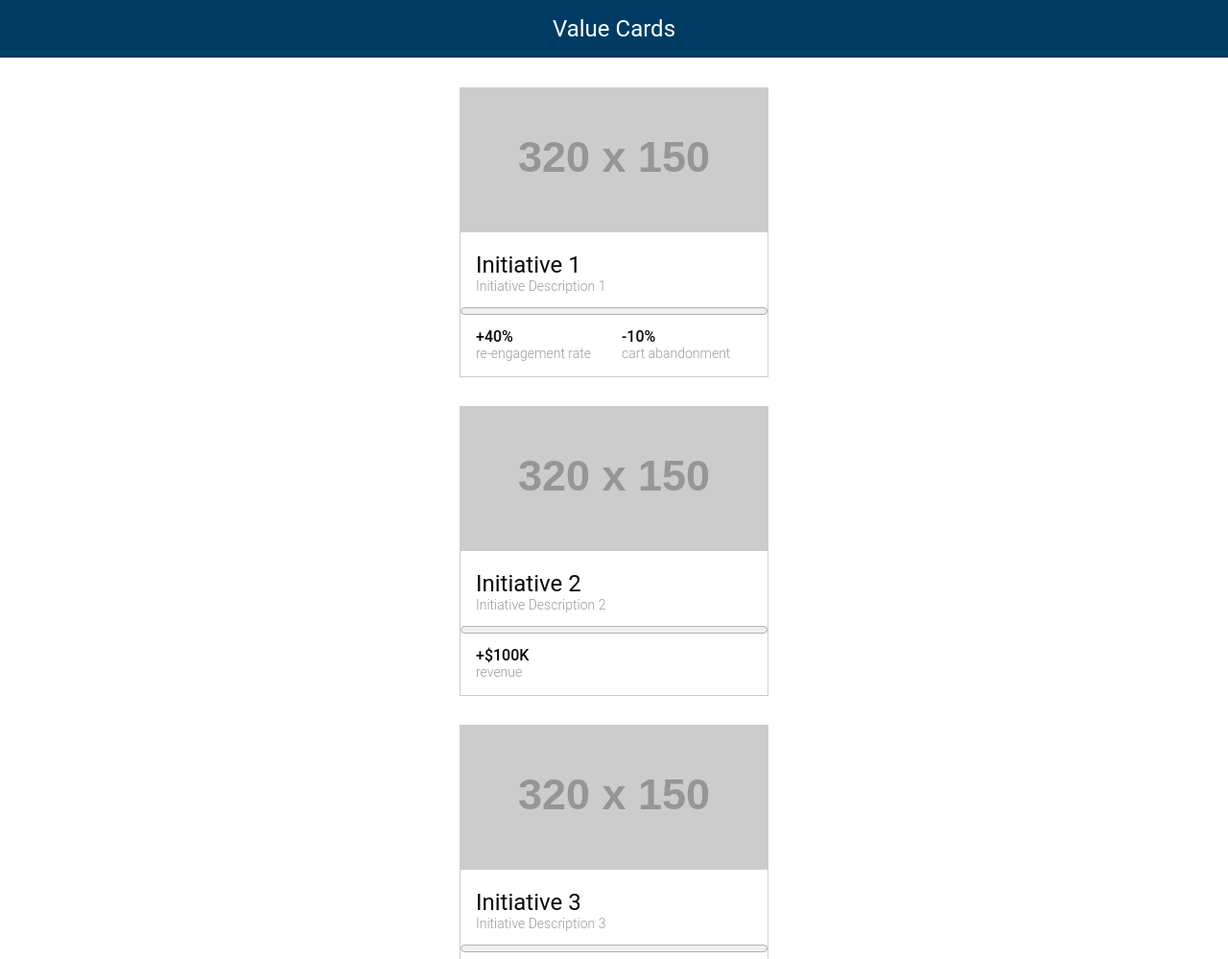
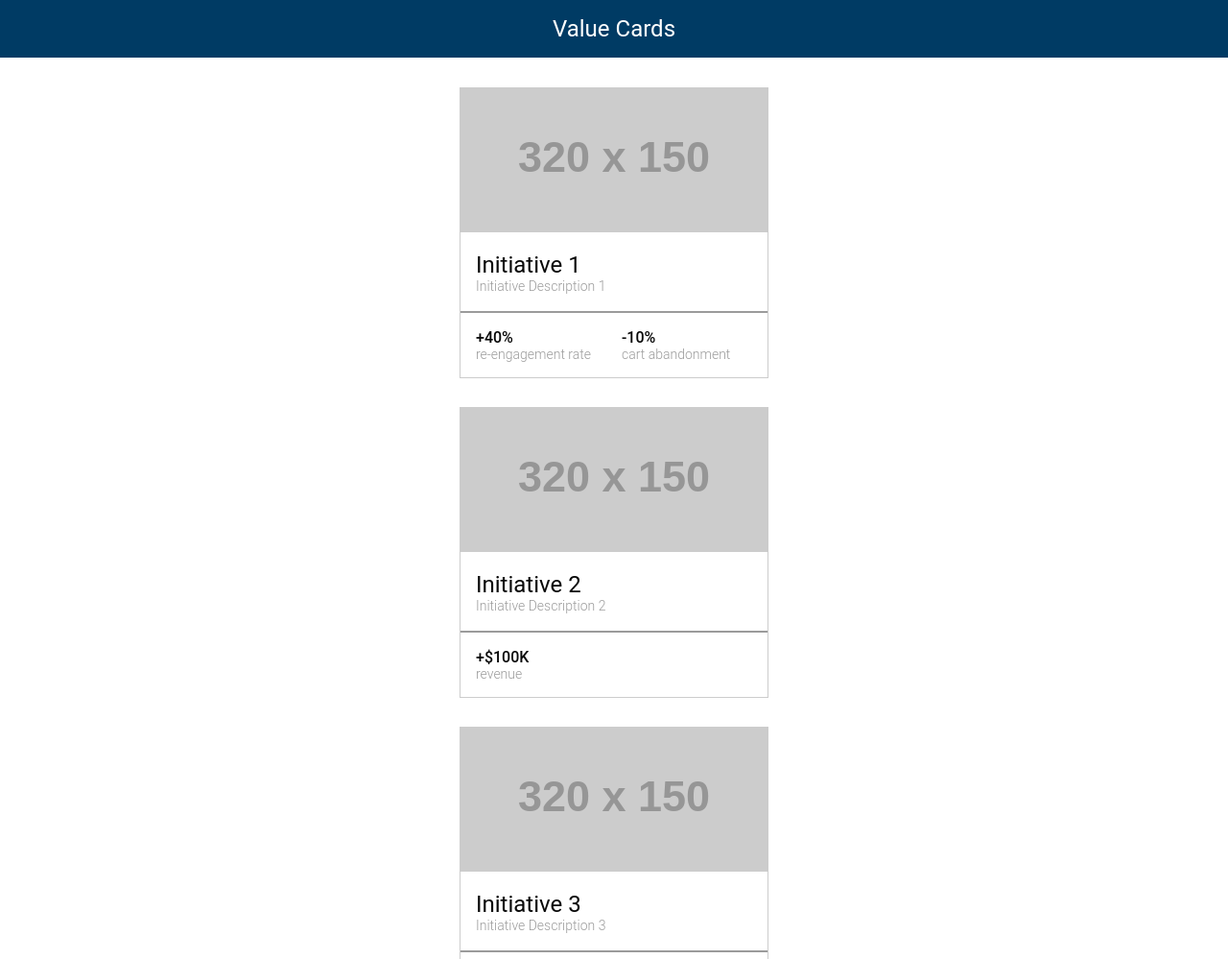
Before and after one commit to value-cards/value-cards.github.io, a plain HTML site: page index.html in a window 1280 px wide. Shown: the top 999 px of the page at 96% size. Drawn offline with Linux system fonts and the light colour scheme; placeholder pictures from the web are drawn by us.

Commit message:
Improves appearance on mobile

```diff
--- a/index.html
+++ b/index.html
@@ -4,7 +4,7 @@
   <body>
     <style>
       * {
-        font-family: 'Roboto', Arial;
+        font-family: 'Roboto', 'Avenir Next', 'Avenir', 'Open Sans', Arial;
       }
       body {
         margin: 0;
@@ -82,8 +82,8 @@
           <h1>title</h1>
           <h2>description</h2>
         </div>
-        <!-- <div class="line-break"></div> -->
-        <progress value="80" max="100"></progress>
+        <div class="line-break"></div>
+        <!-- <progress value="80" max="100"></progress> -->
         <div class="table">
           <div>
             <div class="kpi">KPI</div>
@@ -128,8 +128,8 @@
         h1.textContent = initiatives[i];
         h2 = temp.content.querySelector("h2");
         h2.textContent = descriptions[i];
-        progressBar = temp.content.querySelector("progress");
-        progressBar.value = progressValues[i];
+        // progressBar = temp.content.querySelector("progress");
+        // progressBar.value = progressValues[i];
         // Key performance indicator metrics
         kpi = temp.content.querySelectorAll(".kpi")[0];
         kpi.textContent = primaryKPIs[i];
```
